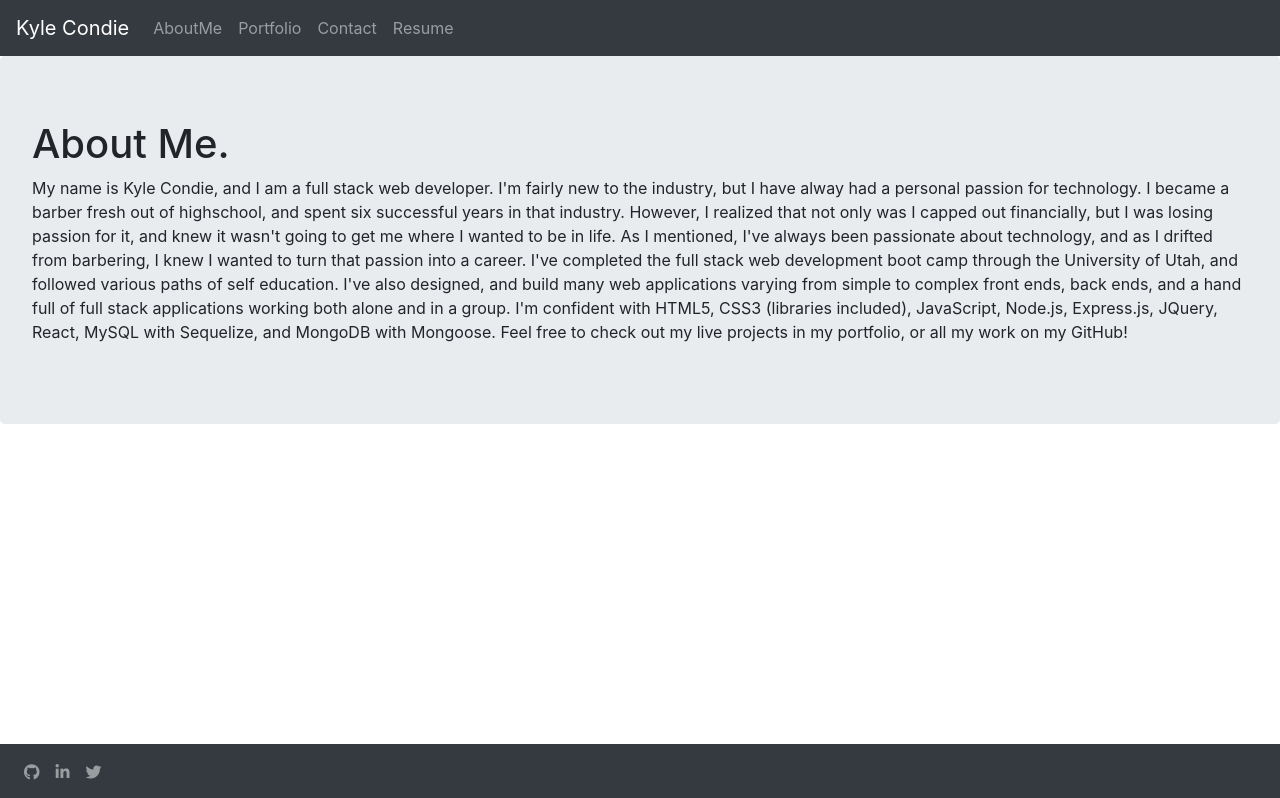
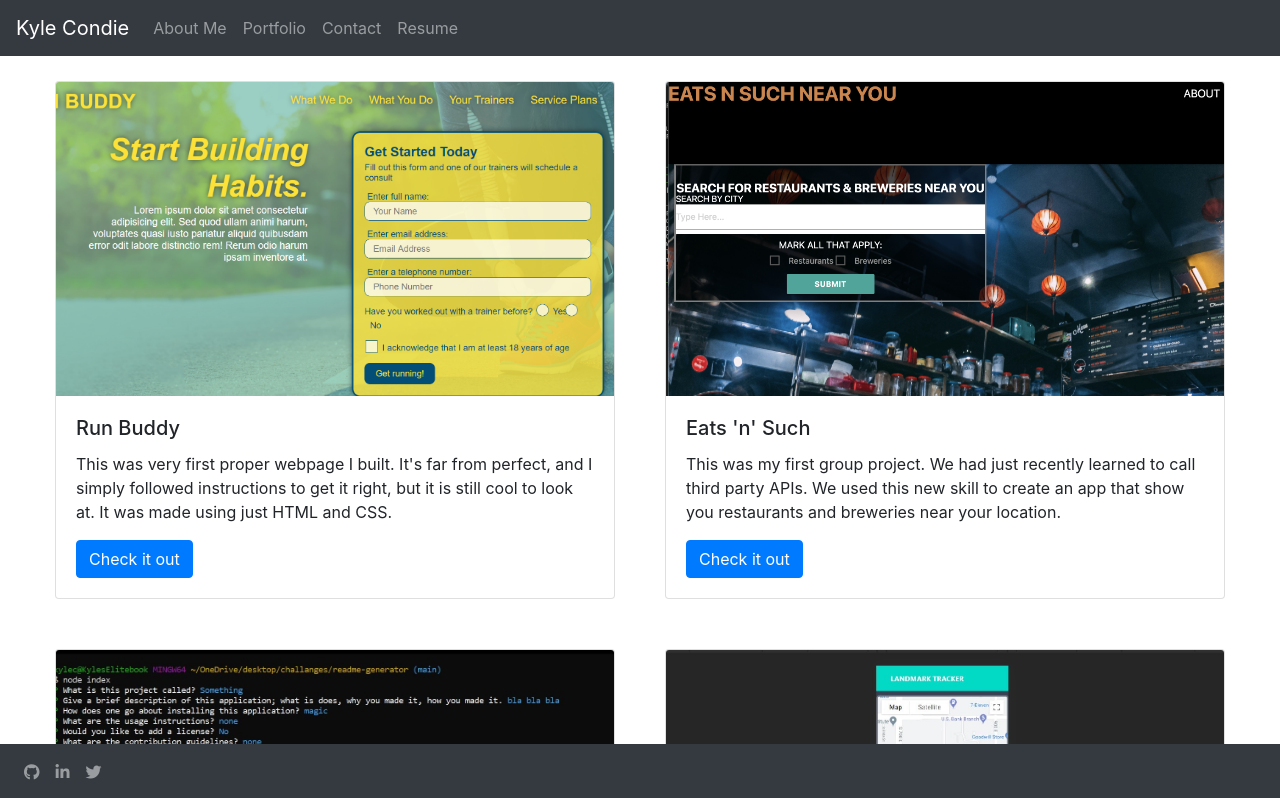
Before and after one commit to Frankenshtien/react-portfolio, a React (Create React App) app: page /portfolio in a window 1280 px wide. Shown: the top 798 px of the page. Built offline with nearby package versions, Linux system fonts and the light colour scheme.

Commit message:
added project cleaned up routing

```diff
--- a/package.json
+++ b/package.json
@@ -1,5 +1,5 @@
 {
-  "homepage": "http://frankenshtien.github.io",
+  "homepage": "http://frankenshtien.github.io/react-app",
   "name": "react-portfolio",
   "version": "0.1.0",
   "private": true,
@@ -11,6 +11,7 @@
     "react": "^17.0.2",
     "react-bootstrap": "^1.5.2",
     "react-dom": "^17.0.2",
+    "react-router-dom": "^5.2.0",
     "react-scripts": "4.0.3",
     "web-vitals": "^1.1.1"
   },
--- a/src/App.js
+++ b/src/App.js
@@ -7,32 +7,22 @@
 import Contact from "./components/Contact";
 import Resume from "./components/Resume";
 import "bootstrap/dist/css/bootstrap.min.css";
+import { BrowserRouter as Router, Route, Switch } from "react-router-dom";
 
 function App() {
-  const [currentPage, handlePageChange] = useState("AboutMe");
-
-  const renderPage = () => {
-    switch (currentPage) {
-      case "AboutMe":
-        return <AboutMe />;
-      case "Portfolio":
-        return <Portfolio />;
-      case "Contact":
-        return <Contact />;
-      case "Resume":
-        return <Resume />;
-    }
-  };
-
   return (
-    <main>
-      <NavHeader
-        currentPage={currentPage}
-        handlePageChange={handlePageChange}
-      />
-      {renderPage(currentPage)}
-      <NavFooter></NavFooter>
-    </main>
+    <Router>
+      <main>
+        <NavHeader />
+        <Switch>
+          <Route exact path="/" component={AboutMe} />
+          <Route exact path="/portfolio" component={Portfolio} />
+          <Route exact path="/contact" component={Contact} />
+          <Route exact path="/resume" component={Resume} />
+        </Switch>
+        <NavFooter></NavFooter>
+      </main>
+    </Router>
   );
 }
 
--- a/src/components/AboutMe/index.js
+++ b/src/components/AboutMe/index.js
@@ -7,7 +7,7 @@
       <h1>About Me.</h1>
       <p>
         My name is Kyle Condie, and I am a full stack web developer. I'm fairly
-        new to the industry, but I have alway had a personal passion for
+        new to the industry, but I have always had a personal passion for
         technology. I became a barber fresh out of highschool, and spent six
         successful years in that industry. However, I realized that not only was
         I capped out financially, but I was losing passion for it, and knew it
--- a/src/components/NavHeader/index.js
+++ b/src/components/NavHeader/index.js
@@ -2,24 +2,16 @@
 import { Nav, Navbar } from "react-bootstrap";
 
 function NavHeader(props) {
-  const tabs = ["AboutMe", "Portfolio", "Contact", "Resume"];
+  const tabs = ["Portfolio", "Contact", "Resume"];
   return (
     <Navbar sticky="top" bg="dark" variant="dark" expand="lg">
-      <Navbar.Brand
-        href="#aboutme"
-        onClick={() => props.handlePageChange("aboutme")}
-      >
-        Kyle Condie
-      </Navbar.Brand>
+      <Navbar.Brand href="/">Kyle Condie</Navbar.Brand>
       <Navbar.Toggle aria-controls="basic-navbar-nav" />
       <Navbar.Collapse id="basic-navbar-nav">
         <Nav className="mr-auto">
+          <Nav.Link href="/">About Me</Nav.Link>
           {tabs.map((tab) => (
-            <Nav.Link
-              key={tab}
-              href={"#" + tab.toLowerCase()}
-              onClick={() => props.handlePageChange(tab)}
-            >
+            <Nav.Link key={tab} href={"/" + tab.toLowerCase()}>
               {tab}
             </Nav.Link>
           ))}
--- a/src/components/Portfolio/index.js
+++ b/src/components/Portfolio/index.js
@@ -34,7 +34,7 @@
     {
       title: "Food Festival",
       description:
-        "This was my first introduction to PWAs. It was a project that gave us an existing webpage, had us optimize it, create offline functionality, the finally make it an installable PWA.",
+        "This was my first introduction to PWAs. It was a project that gave us an existing webpage, had us optimize it, create offline functionality, then finally make it an installable PWA.",
       link: "https://frankenshtien.github.io/food-festival/",
       photo: "food-festival.jpg",
     },
@@ -42,8 +42,15 @@
       title: "React Portfolio",
       description:
         "It may be odd to feature your portfolio on your portfolio, but I feel inclined to. This is my second project using React, and it is by far the project that I'm most proud of. To me, it really feels like a modern web app, especially when viewed on mobile.",
-      link: "",
+      link: "/",
       photo: "portfolio.jpg",
+    },
+    {
+      title: "OnlyMemes",
+      description:
+        "This is my final group project from my boot camp, and the culmination of essentially everything I learned throughout it. The idea as essentially an exclusive meme viewing and sharing app with a paywall to access it. While the concept is a bit goofy, it was so much fun to make, and I learned a ton along the way.",
+      link: "https://onlymemes.herokuapp.com/",
+      photo: "onlymemes.jpg",
     },
   ];
 
```
Also changed, not shown: src/assets/photos/onlymemes.jpg (added), 1 other file (tests, documents, lock files or other folders).
